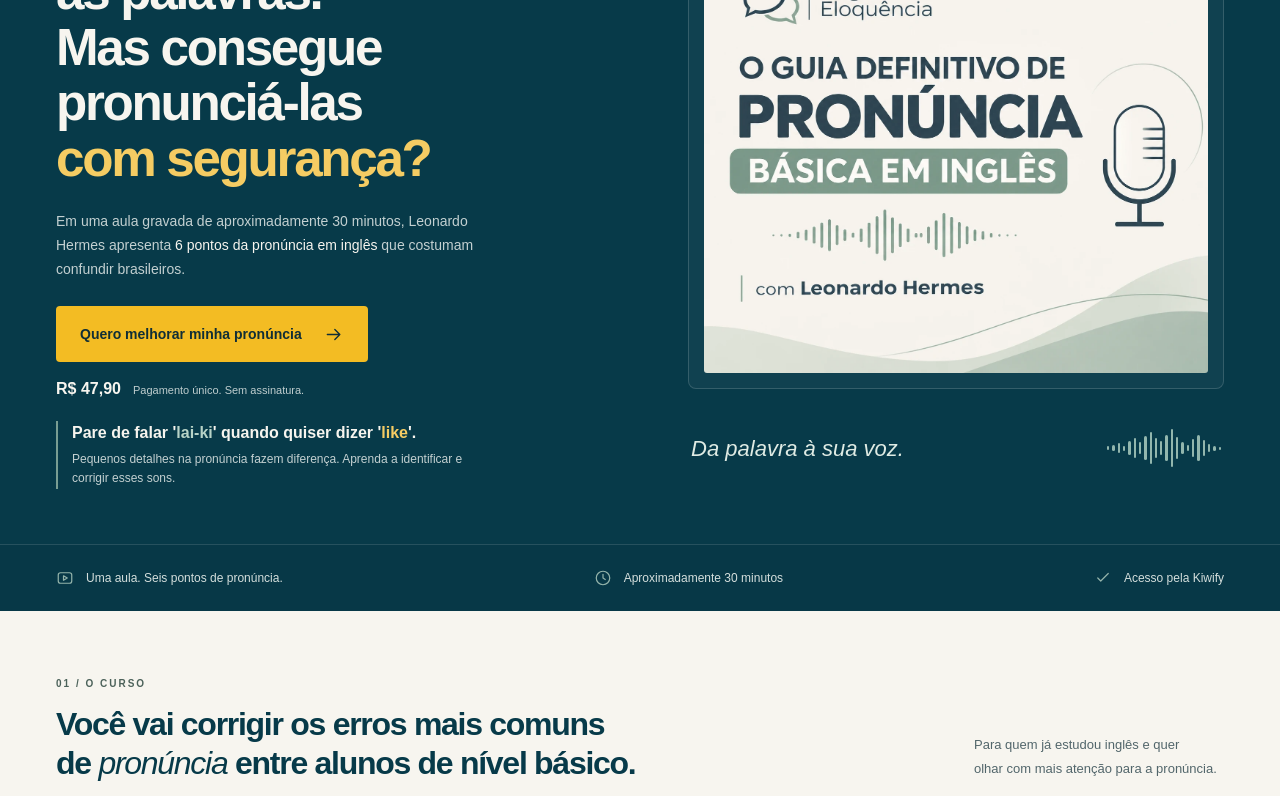
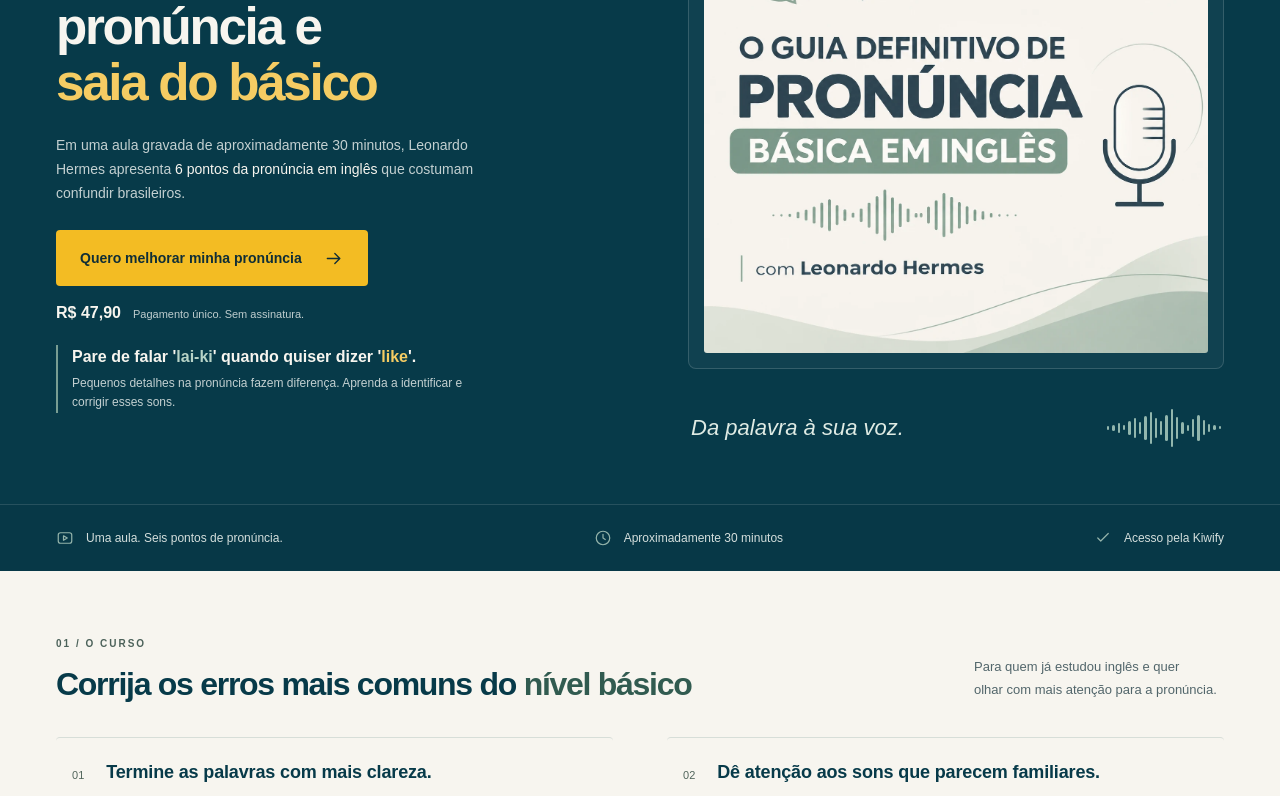
Before and after one commit to CristianoDazum/Lp_Saga, a Next.js app: page / in a window 1280 px wide. Shown: the part 280-1076 px from the top of the page. Built offline with nearby package versions, Linux system fonts and the light colour scheme; a web font is replaced by a local one.

Commit message:
feat: atualiza headlines comerciais da LP Saga

```diff
--- a/src/app/globals.css
+++ b/src/app/globals.css
@@ -410,6 +410,9 @@ h2 {
   max-width: 760px;
   font-size: clamp(28px, 2.5vw, 36px);
   text-wrap: balance;
+}
+.curriculum-highlight {
+  color: #315b50;
 }
 .topics-grid {
   display: grid;
--- a/src/app/page.tsx
+++ b/src/app/page.tsx
@@ -36,13 +36,10 @@ export default function Home() {
                 <span className="tiny-line" /> SEU INGLÊS, COM MAIS CLAREZA
               </p>
               <h1 id="hero-title" className="hero-enter">
-                Você conhece
-                <br className="desktop-break" /> as palavras.
-                <br />
-                Mas consegue
-                <br className="desktop-break" /> pronunciá-las
-                <br className="desktop-break" />{" "}
-                <span className="hero-highlight">com segurança?</span>
+                Desenvolva a sua
+                <br className="desktop-break" /> pronúncia e
+                <br />{" "}
+                <span className="hero-highlight">saia do básico</span>
               </h1>
               <p className="hero-description hero-enter">
                 Em uma aula gravada de aproximadamente 30 minutos, Leonardo
@@ -134,8 +131,8 @@ export default function Home() {
                 <div>
                   <p className="eyebrow">01 / O CURSO</p>
                   <h2 id="curriculum-title">
-                    Você vai corrigir os erros mais comuns de <em>pronúncia</em>{" "}
-                    entre alunos de nível básico.
+                    Corrija os erros mais comuns do{" "}
+                    <span className="curriculum-highlight">nível básico</span>
                   </h2>
                 </div>
                 <p>
```
Also changed, not shown: 1 other file (tests, documents, lock files or other folders).
